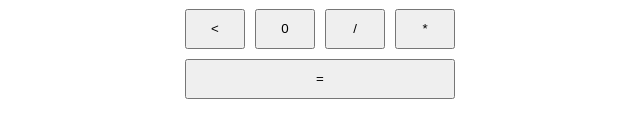
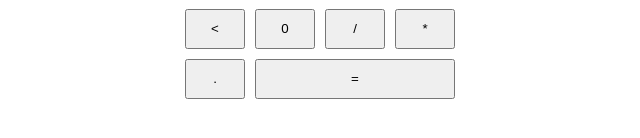
Before and after one commit to iisakjanova/js_group_10_homework_67_irina_isakzhanova, a React (Create React App) app: page / in a window 1280 px wide. Shown: the part 302-440 px from the top of the page, without its empty margins (320-960 px from the left). Built offline with nearby package versions, Linux system fonts and the light colour scheme.

Commit message:
Added fractional numbers

```diff
--- a/src/components/Button/Button.css
+++ b/src/components/Button/Button.css
@@ -4,5 +4,5 @@
 }
 
 .BigBtn {
-    width: 270px;
+    width: 200px;
 }
--- a/src/constants.js
+++ b/src/constants.js
@@ -1,3 +1,3 @@
 export const BUTTONS_VALUES = [
-    '7', '8', '9','AC', '4', '5', '6', '+', '1', '2', '3', '-', '<', '0', '/', '*',
+    '7', '8', '9','AC', '4', '5', '6', '+', '1', '2', '3', '-', '<', '0', '/', '*', '.'
 ];
```
